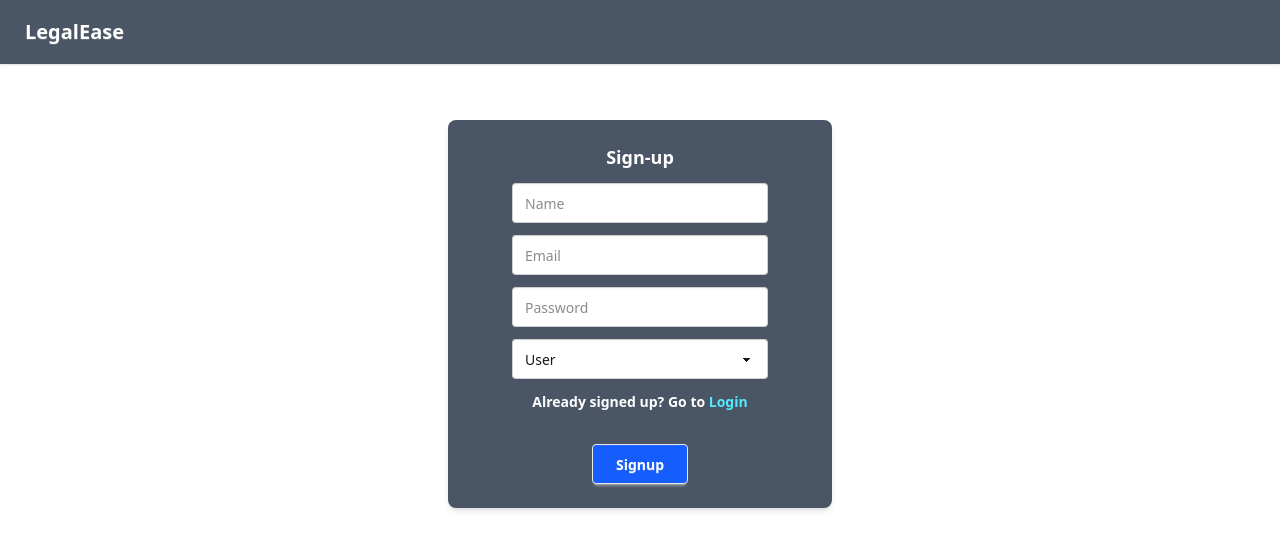
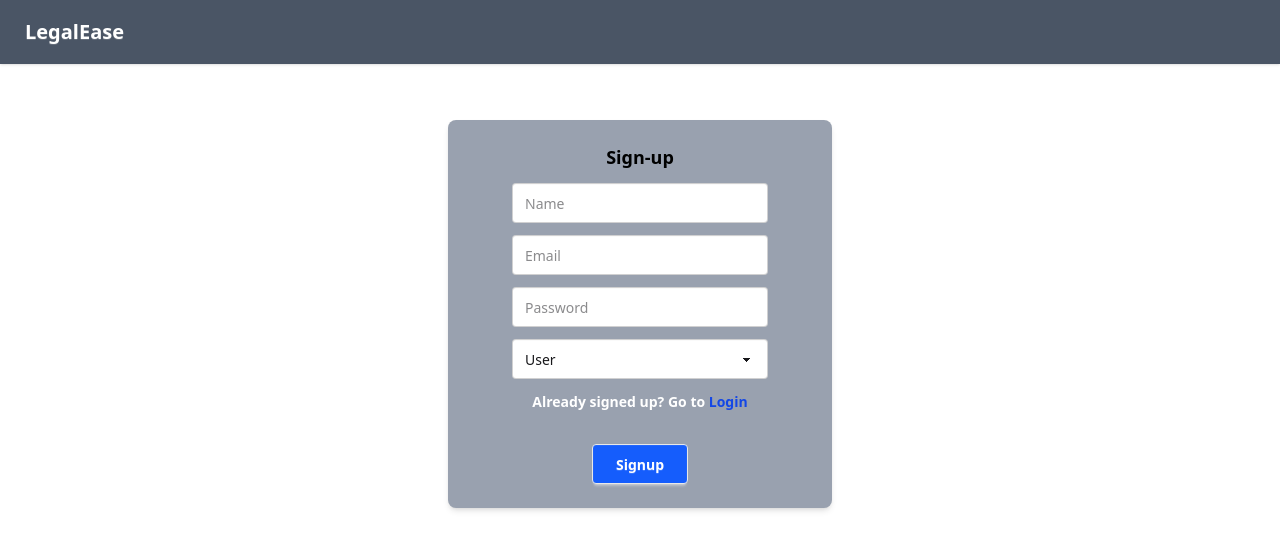
Before and after one commit to pughaz2003/Legalease, a React (Vite) app in the folder frontend/: page / in a window 1280 px wide. Shown: the top 550 px of the page. Built offline with nearby package versions, Linux system fonts and the light colour scheme.

Commit message:
changes commited

```diff
--- a/frontend/src/Login.jsx
+++ b/frontend/src/Login.jsx
@@ -53,9 +53,9 @@ export default function Login() {
 
   return (
     <div className=''>
-      <div className="card bg-gray-600 w-96 shadow-sm mx-auto mt-36">
+      <div className="card bg-gray-400 w-96 shadow-sm mx-auto mt-36">
         <div className="card-body items-center text-center">
-          <h2 className="card-title text-white">Login</h2>
+          <h2 className="card-title text-black">Login</h2>
           <div className='space-y-4 mt-5'>
             <fieldset className="fieldset">
               <input
--- a/frontend/src/Navbar.jsx
+++ b/frontend/src/Navbar.jsx
@@ -23,7 +23,7 @@ export default function Navbar() {
 
 
   return (
-    <div className="navbar bg-gray-600 shadow-sm">
+    <div className="navbar bg-gray-600   shadow-sm">
       <div className="flex-1">
         <Link to="/" className="btn btn-ghost text-xl text-white">LegalEase</Link>
       </div>
--- a/frontend/src/Probono.jsx
+++ b/frontend/src/Probono.jsx
@@ -51,7 +51,7 @@ const ProBonoRegistration = () => {
   };
 
   return (
-    <div className="max-w-xl mx-auto p-6 bg-gray-700 rounded-2xl shadow-lg mt-10">
+    <div className="max-w-xl mx-auto p-6 bg-gray-400 rounded-2xl shadow-lg mt-10">
       <h2 className="text-2xl font-bold mb-4 text-center text-white">
         Pro Bono Registration
       </h2>
--- a/frontend/src/Profile.jsx
+++ b/frontend/src/Profile.jsx
@@ -27,7 +27,7 @@ const Profile = () => {
   if (error) return <div className="text-center mt-10 text-red-500">{error}</div>;
 
   return (
-    <div className="max-w-xl mx-auto mt-10 bg-gray-700 shadow-2xl rounded-2xl p-6">
+    <div className="max-w-xl mx-auto mt-10 bg-gray-400 shadow-2xl rounded-2xl p-6">
       <h1 className="text-2xl font-bold mb-6 text-center text-white">Profile Details</h1>
 
       <div className="flex flex-col items-center mb-6">
@@ -65,7 +65,7 @@ const Profile = () => {
             type="text"
             value={userData.role}
             disabled
-            className="mt-1 block w-full rounded-md border-gray-300 shadow-sm bg-gray-100 p-2 capitalize"
+            className="mt-1 block w-full rounded-md border-gray-300 shadow-sm bg-gray-100 p-2  capitalize"
           />
         </div>
 
--- a/frontend/src/Signup.jsx
+++ b/frontend/src/Signup.jsx
@@ -65,10 +65,10 @@ export default function Signup() {
   };
 
   return (
-    <div className='mb-12'>
-      <div className="card bg-gray-600 w-96 shadow-md mx-auto mt-14">
+    <div className='mb-12 '>
+      <div className="card bg-gray-400 w-96 shadow-md mx-auto mt-14">
         <div className="card-body items-center text-center">
-          <h2 className="card-title text-white">Sign-up</h2>
+          <h2 className="card-title text-black">Sign-up</h2>
           <div className='space-y-1'>
 
             <fieldset className="fieldset">
@@ -126,7 +126,7 @@ export default function Signup() {
 
           <div>
             <p className='font-bold text-white'>
-              Already signed up? Go to <Link to="/login" className='text-cyan-300'>Login</Link>
+              Already signed up? Go to <Link to="/login" className='text-blue-700'>Login</Link>
             </p>
           </div>
 
```
Also changed, not shown: 1 other file (tests, documents, lock files or other folders).
